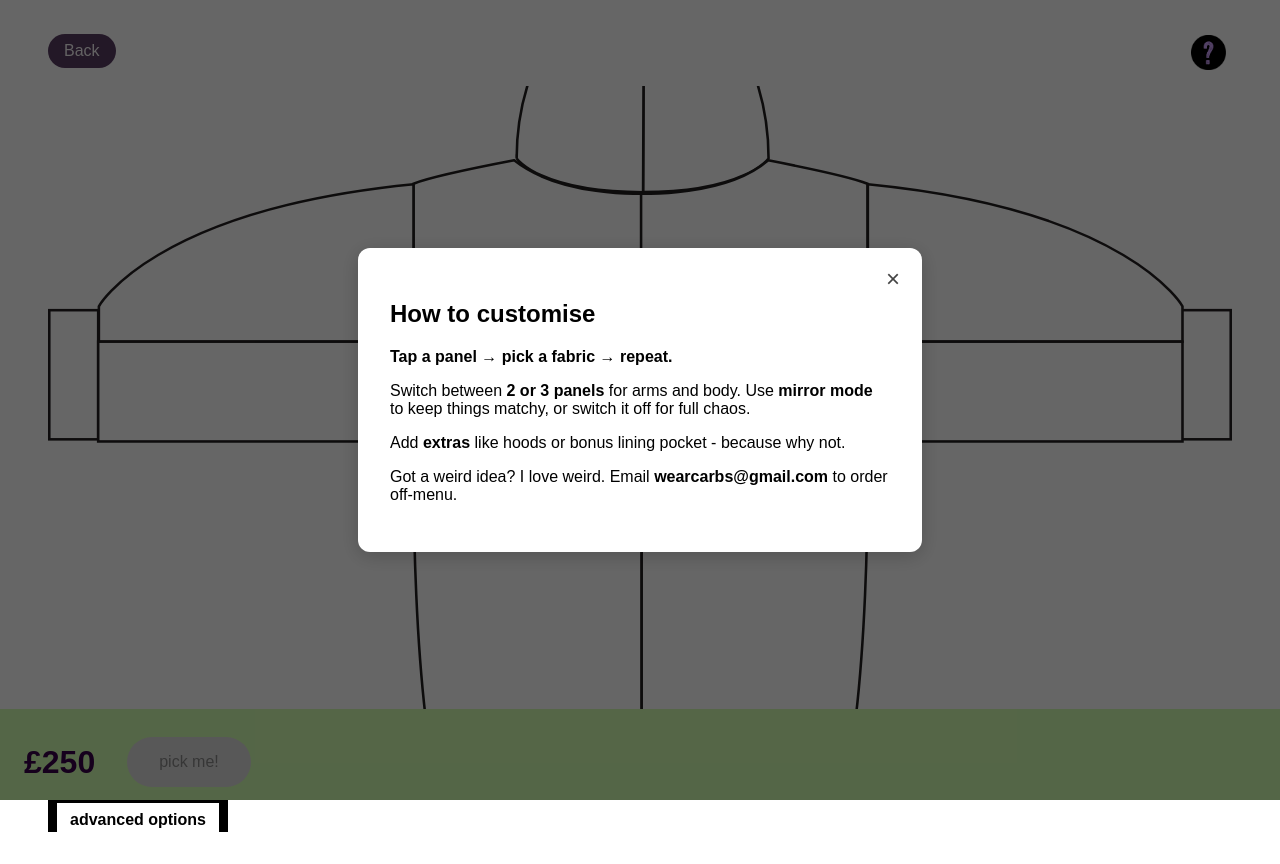
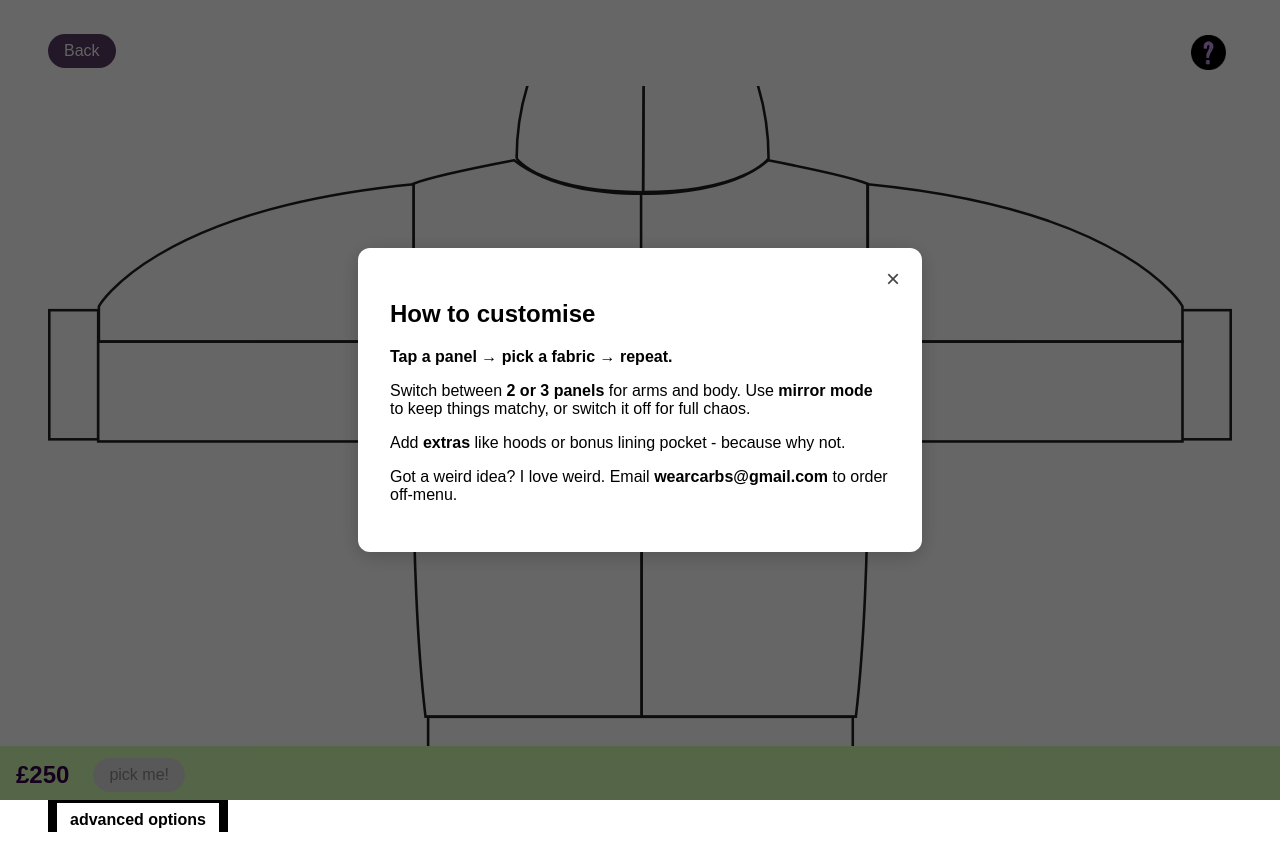
Before and after one commit to jessica440/customcarbs, a React (Create React App) app: page /customise in a window 1280 px wide. Built offline with nearby package versions, Linux system fonts and the light colour scheme.

Commit message:
adjusts sizing

```diff
--- a/src/components/PickMe.js
+++ b/src/components/PickMe.js
@@ -10,7 +10,7 @@ export const PickMe = styled.button`
   background-size: ${({ disabled }) => (disabled ? "initial" : "300% 300%")};
   color: ${({ disabled }) => (disabled ? "#888" : "black")};
   border: none;
-  padding: 1rem 2rem;
+  padding: 0.5rem 1rem;
   border-radius: 50px;
   font-size: 1rem;
   cursor: ${({ disabled }) => (disabled ? "not-allowed" : "pointer")};
@@ -37,9 +37,9 @@ export const PickMe = styled.button`
     transform: translateX(-50%);
     background: #fff4f4;
     border: 1px solid #ff4d4d;
-    padding: 0.4rem 0.7rem;
+    padding: 0.2rem 0.3rem;
     border-radius: 6px;
-    font-size: 0.75rem;
+    font-size: 0.5rem;
     color: #b30000;
     white-space: nowrap;
     z-index: 5;
--- a/src/pages/JacketCustomiserStyle.js
+++ b/src/pages/JacketCustomiserStyle.js
@@ -11,7 +11,7 @@ export const PriceSummary = styled.div`
   display: flex;
   align-items: center;
   gap: 1rem;
-  margin-top: 1rem;
+  margin-top: 0.2rem;
 `;
 
 export const Wrapper = styled.div`
@@ -146,6 +146,7 @@ export const SelectedLabel = styled.span`
 
 export const PriceLabel = styled.span`
   font-weight: bold;
+  /* font-size: 1rem; */
 `;
 
 export const JacketDisplay = styled.div`
@@ -248,7 +249,7 @@ export const SwatchScrollArea = styled.div`
     justify-content: center;
     gap: 1rem;
     padding: 0 1rem 6rem;
-    max-height: 300px;
+    max-height: 400px;
     overflow-y: scroll;
     width: 100%;
     padding: 0 1rem;
@@ -310,10 +311,10 @@ export const LegendItem = styled.div`
 `;
 
 export const Price = styled.div`
-  font-size: 2rem;
+  font-size: 1.5rem;
   font-weight: bold;
   color: #360048;
-  padding: 1rem;
+  padding: 0.5rem;
 `;
 
 export const MobileContainer = styled.div`
```
